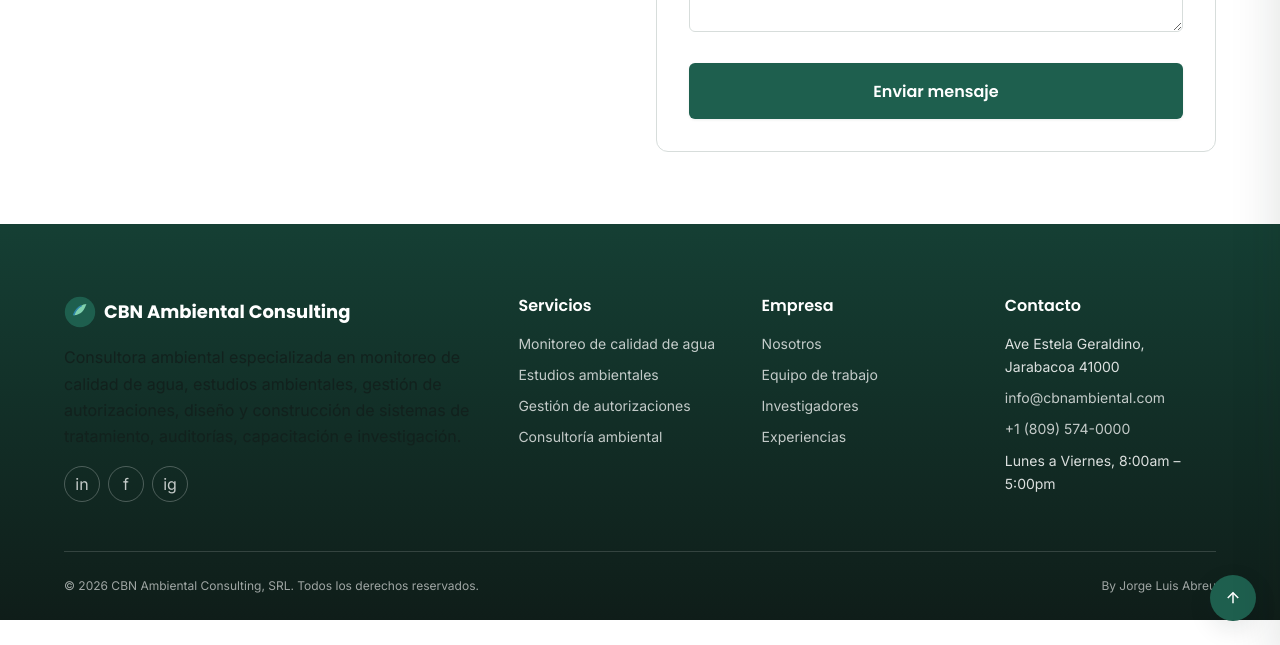
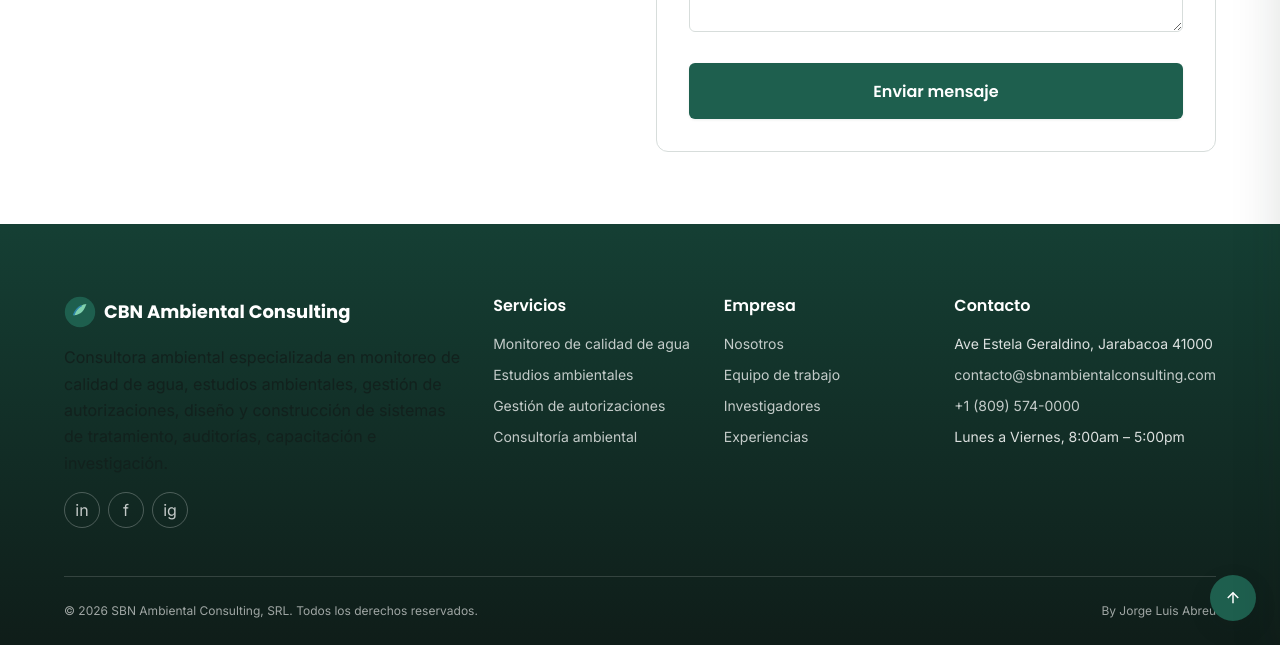
Before and after one commit to jorge21028/cbnambiental, a Jekyll site: the page built from index.html, in a window 1280 px wide and 900 px high, scrolled down 7908 px, cut to the strip 255-900 px from the top of the window. Built offline with Jekyll 4.4.1, drawn with Linux system fonts in a browser that asks for light colours.

Commit message:
Update company legal name and contact email

```diff
--- a/_config.yml
+++ b/_config.yml
@@ -17,8 +17,8 @@ lang: es
 # Información de contacto y redes (usada en footer, contacto y JSON-LD)
 # --------------------------------------------------------------------------
 company:
-  legal_name: "CBN Ambiental Consulting, SRL"
-  email: "info@cbnambiental.com"
+  legal_name: "SBN Ambiental Consulting, SRL"
+  email: "contacto@sbnambientalconsulting.com"
   phone: "+1 (809) 574-0000"
   whatsapp: "+18095740000"
   address: "Ave Estela Geraldino, Jarabacoa 41000"
```
